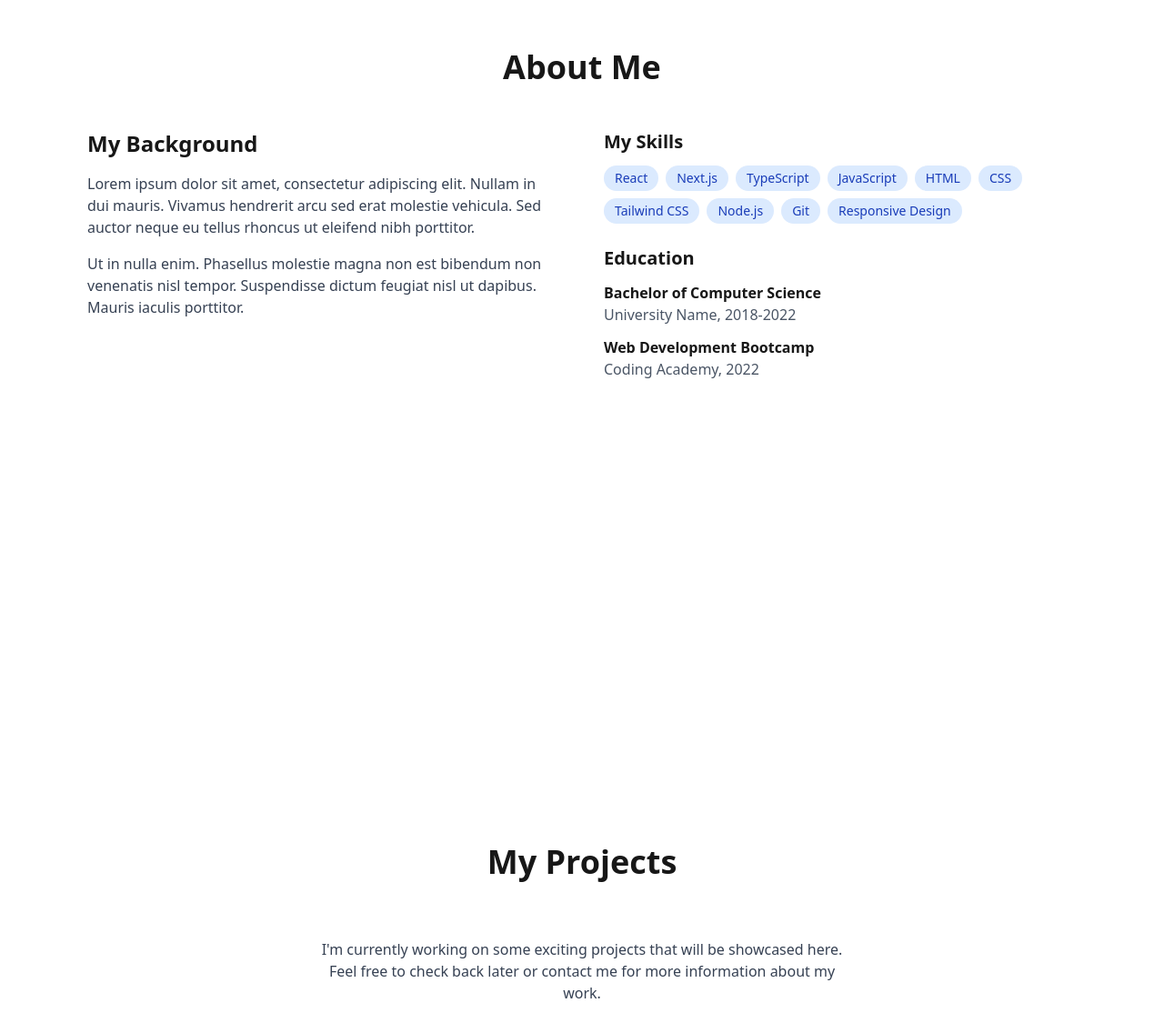
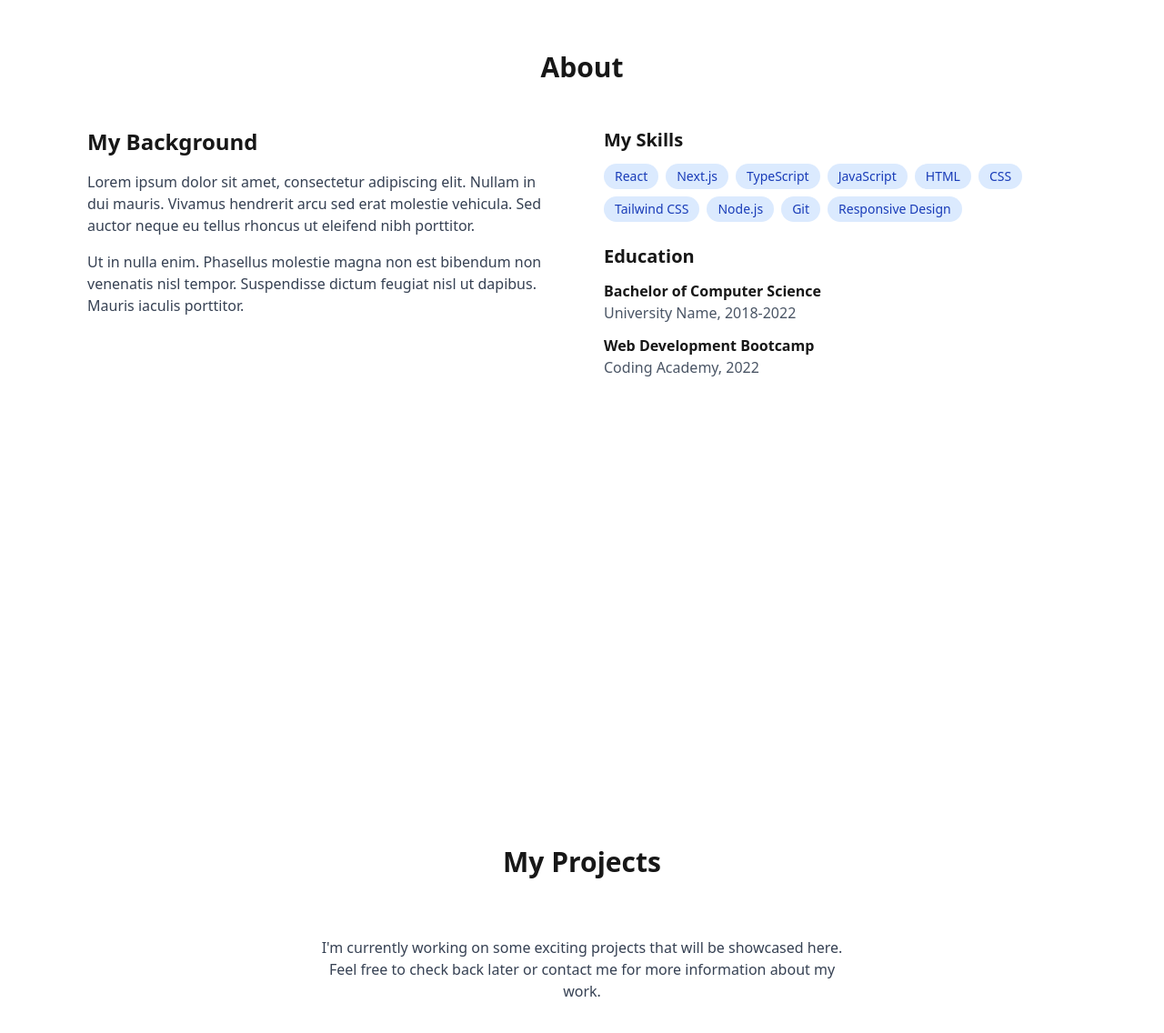
Before and after one commit to pederespen/portfolio, a Next.js app: page / in a window 1280 px wide. Shown: the part 984-2120 px from the top of the page at 91% size. Built offline with nearby package versions, Linux system fonts and the light colour scheme.

Commit message:
fixed some errors and text sizing

```diff
--- a/src/components/AboutSection.tsx
+++ b/src/components/AboutSection.tsx
@@ -5,7 +5,7 @@ const AboutSection = () => {
       className="min-h-screen py-20 flex items-center scroll-mt-16"
     >
       <div className="container mx-auto w-[85%]">
-        <h2 className="text-4xl font-bold mb-12 text-center mt-10">About Me</h2>
+        <h2 className="text-3xl font-bold mb-12 text-center mt-10">About</h2>
 
         <div className="grid md:grid-cols-2 gap-12 items-start">
           <div>
--- a/src/components/Navbar.tsx
+++ b/src/components/Navbar.tsx
@@ -118,9 +118,9 @@ const Navbar = () => {
               xmlns="http://www.w3.org/2000/svg"
             >
               <path
-                stroke-linecap="round"
-                stroke-linejoin="round"
-                stroke-width="2"
+                strokeLinecap="round"
+                strokeLinejoin="round"
+                strokeWidth="2"
                 d="M12 10v6m0 0l-3-3m3 3l3-3m2 8H7a2 2 0 01-2-2V5a2 2 0 012-2h5.586a1 1 0 01.707.293l5.414 5.414a1 1 0 01.293.707V19a2 2 0 01-2 2z"
               ></path>
             </svg>
--- a/src/components/ProjectsSection.tsx
+++ b/src/components/ProjectsSection.tsx
@@ -6,7 +6,7 @@ const ProjectsSection = () => {
     >
       <div className="container mx-auto w-[85%]">
         <div className="flex flex-col items-center">
-          <h2 className="text-4xl font-bold mb-10 text-center">My Projects</h2>
+          <h2 className="text-3xl font-bold mb-10 text-center">My Projects</h2>
 
           <div className="max-w-xl mx-auto text-center mt-6">
             <p className="text-md text-gray-700">
```
